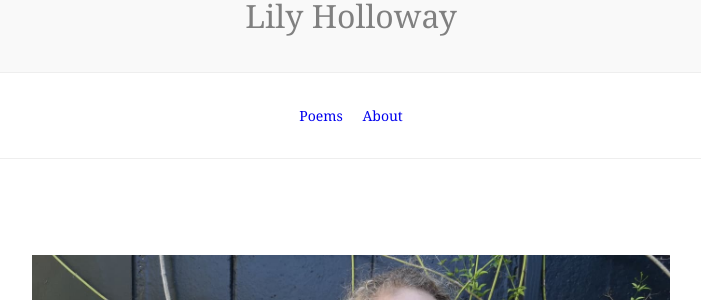
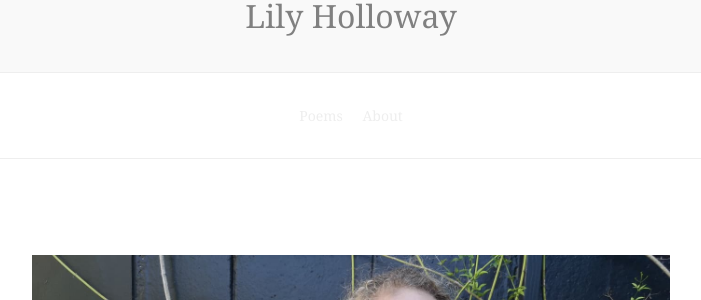
Before and after one commit to lilyholloway/lilyholloway.github.io, a Jekyll site: the page built from about.md, in a window 1280 px wide. Shown: the part 131-431 px from the top of the page, without its empty margins (289-990 px from the left). Built offline with Jekyll 4.4.1, drawn with Linux system fonts in a browser that asks for light colours; nearby versions of some CDN libraries; our own code applies the rules of GitHub Pages for plain Markdown files.

Commit message:
Update default.html

```diff
--- a/_layouts/default.html
+++ b/_layouts/default.html
@@ -17,7 +17,7 @@
     <div class="mw7 bg-white mt4 mb3 center br2-ns bt bb ba-ns b--light-gray">
       <nav class="bb b--light-gray pv4 tc" aria-label="Main">
         {% for link in site.links %}
-          <a class="link #888888 hover-mid-gray mh2 pv1"
+          <a class="link light-gray hover-mid-gray mh2 pv1"
              href="{% unless link.external %}{{ site.url }}{% endunless %}{{ link.url }}">
              {{ link.name }}
            </a>
```
